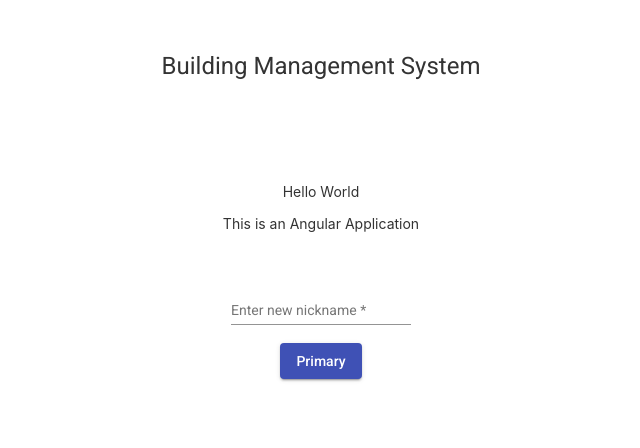
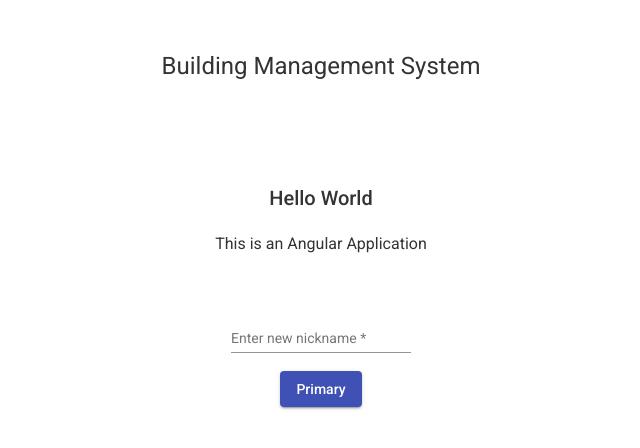
Before and after one commit to andrewalgabre/sr-wa10, an Angular app: page /building in a window 1280 px wide. Shown: the top 448 px of the page, without its empty margins (319-959 px from the left). Built offline with nearby package versions, Linux system fonts and the light colour scheme.

Commit message:
some styling

```diff
--- a/src/app/building/components/building-info/building-info.component.html
+++ b/src/app/building/components/building-info/building-info.component.html
@@ -1,4 +1,4 @@
 <div>
-  <p>{{ address }}</p>
-  <p>{{ description }}</p>
+  <h2>{{ address }}</h2>
+  <h3>{{ description }}</h3>
 </div>
```
